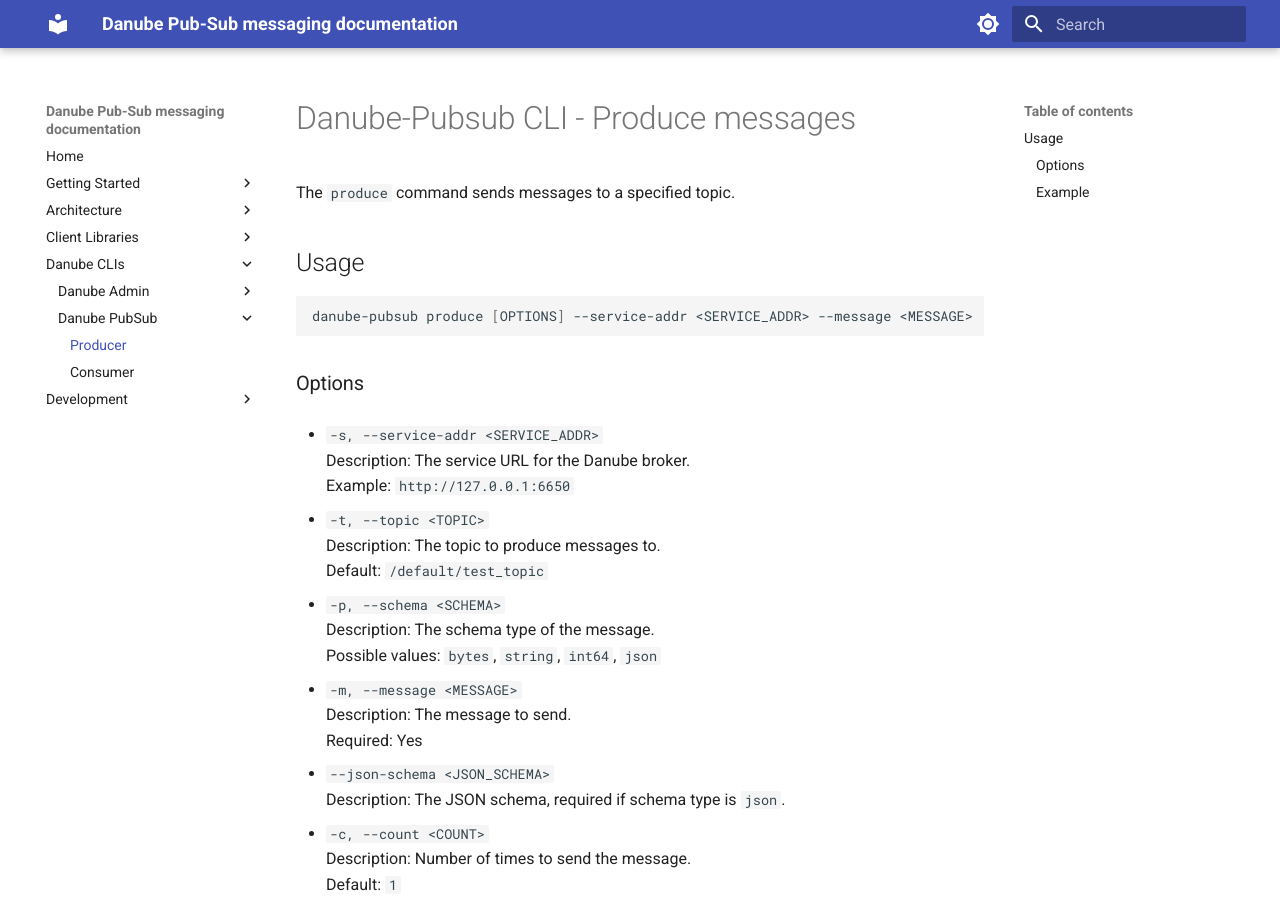
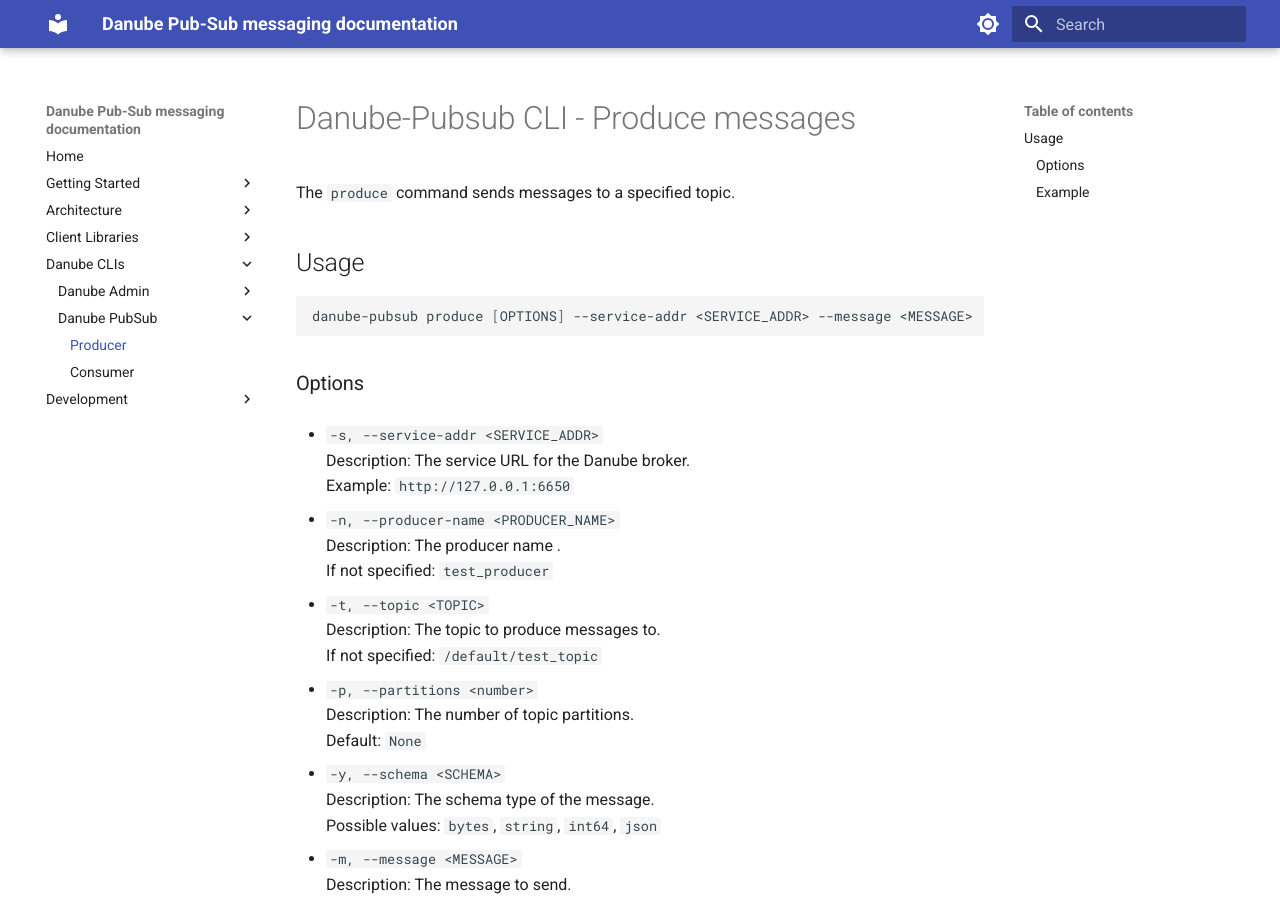
Before and after one commit to danube-messaging/danube_docs, an MkDocs documentation site: the page built from docs/danube_clis/danube_pubsub/producer.md, in a window 1280 px wide and 900 px high. Built offline with MkDocs 1.6.1 and Material for MkDocs 9.7.7, drawn with Linux system fonts in a browser that asks for light colours.

Commit message:
update danube_pubsub with partitioned topic

```diff
--- a/docs/danube_clis/danube_pubsub/producer.md
+++ b/docs/danube_clis/danube_pubsub/producer.md
@@ -14,11 +14,19 @@
   Description: The service URL for the Danube broker.
   Example: `http://127.0.0.1:6650`
 
+- `-n, --producer-name <PRODUCER_NAME>`
+  Description: The producer name .
+  If not specified: `test_producer`
+
 - `-t, --topic <TOPIC>`
   Description: The topic to produce messages to.
-  Default: `/default/test_topic`
+  If not specified: `/default/test_topic`
 
-- `-p, --schema <SCHEMA>`
+- `-p, --partitions <number>`
+  Description: The number of topic partitions.
+  Default: `None`
+
+- `-y, --schema <SCHEMA>`
   Description: The schema type of the message.
   Possible values: `bytes`, `string`, `int64`, `json`
 
```
Also changed, not shown: docs/architecture/topics.md (+1 -1 lines), docs/danube_clis/danube_pubsub/consumer.md (+2 -2 lines).
